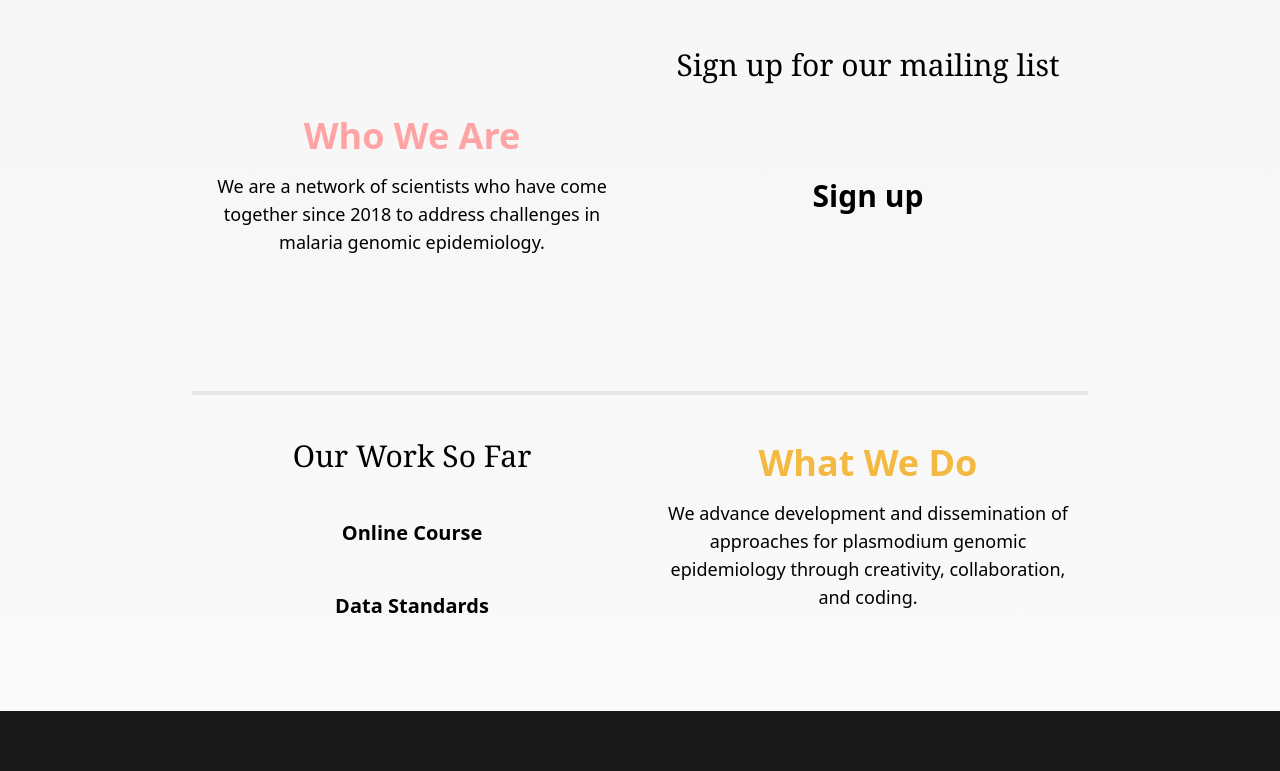
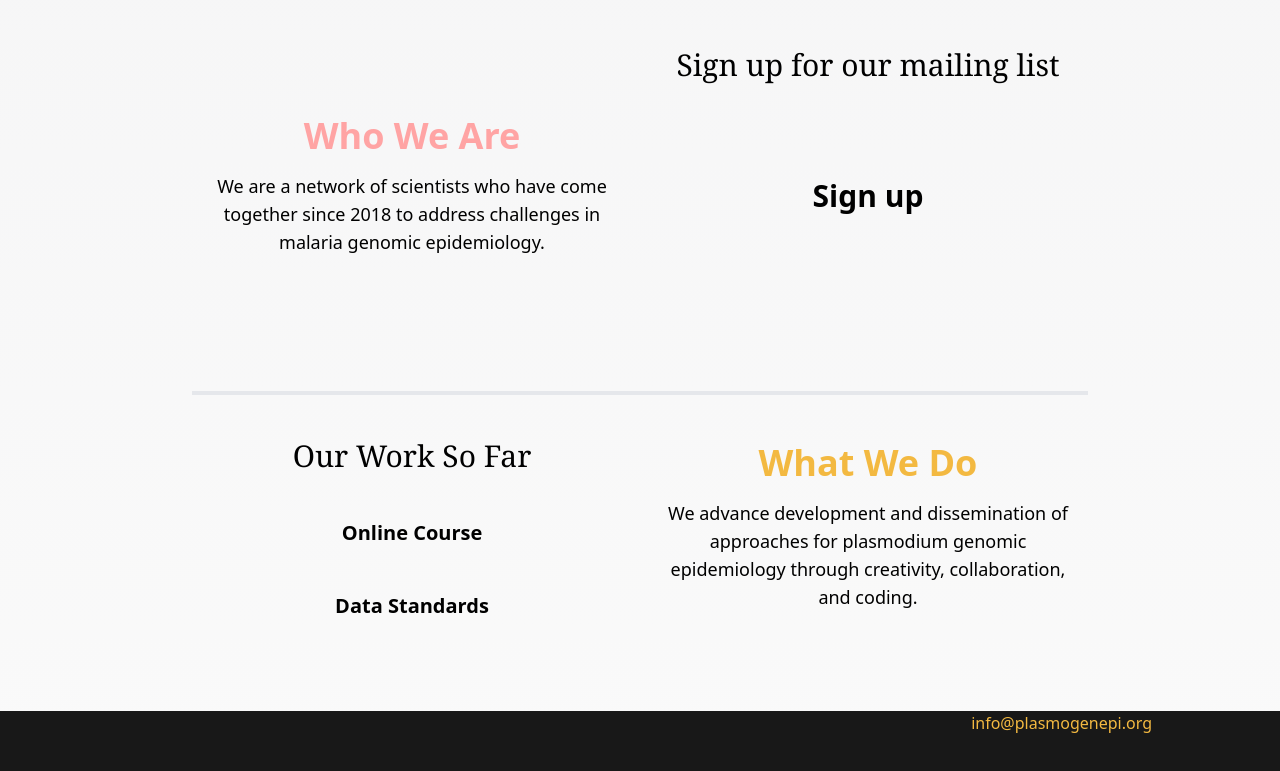
Before and after one commit to PlasmoGenEpi/plasmogenepi-website, a Next.js app: page / in a window 1280 px wide. Shown: the part 561-1332 px from the top of the page. Built offline with nearby package versions, Linux system fonts and the light colour scheme.

Commit message:
added contact, metadata

```diff
--- a/app/layout.tsx
+++ b/app/layout.tsx
@@ -5,8 +5,7 @@ import { Inter } from "next/font/google";
 const inter = Inter({ subsets: ["latin"] });
 
 export const metadata: Metadata = {
-  title: "Create Next App",
-  description: "Generated by create next app",
+  title: "PlasmoGenEpi",
 };
 
 export default function RootLayout({
--- a/app/page.tsx
+++ b/app/page.tsx
@@ -100,7 +100,11 @@ export default function Home() {
         </div>
       </div>
       <div className="h-40 bg-black bg-opacity-90">
-        <div className=""></div>
+        <div className="flex max-w-6xl justify-end">
+          <div className="flex flex-col items-center">
+            <span className="text-[#F3B941]">info@plasmogenepi.org</span>
+          </div>
+        </div>
       </div>
     </div>
   );
```
